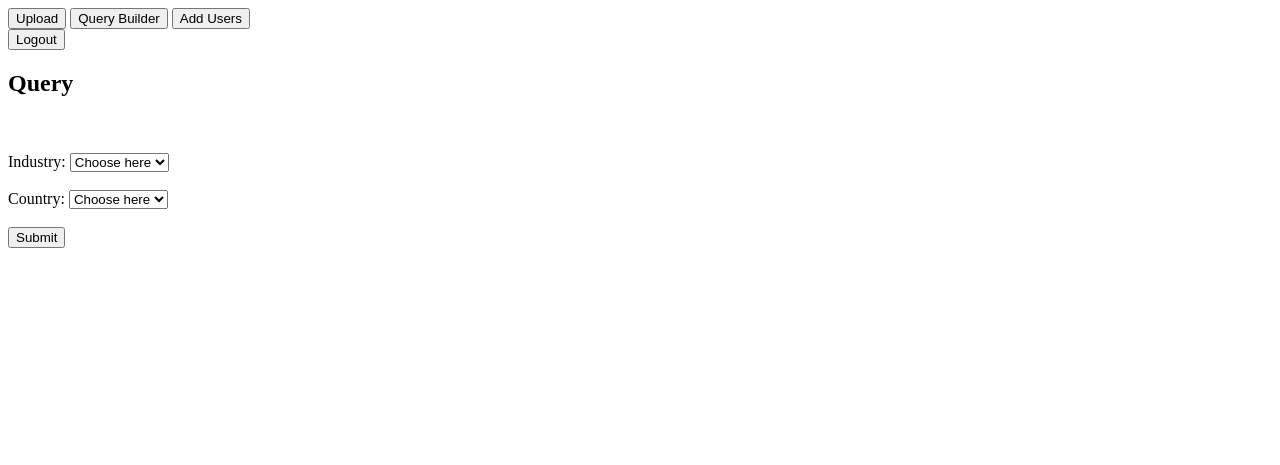
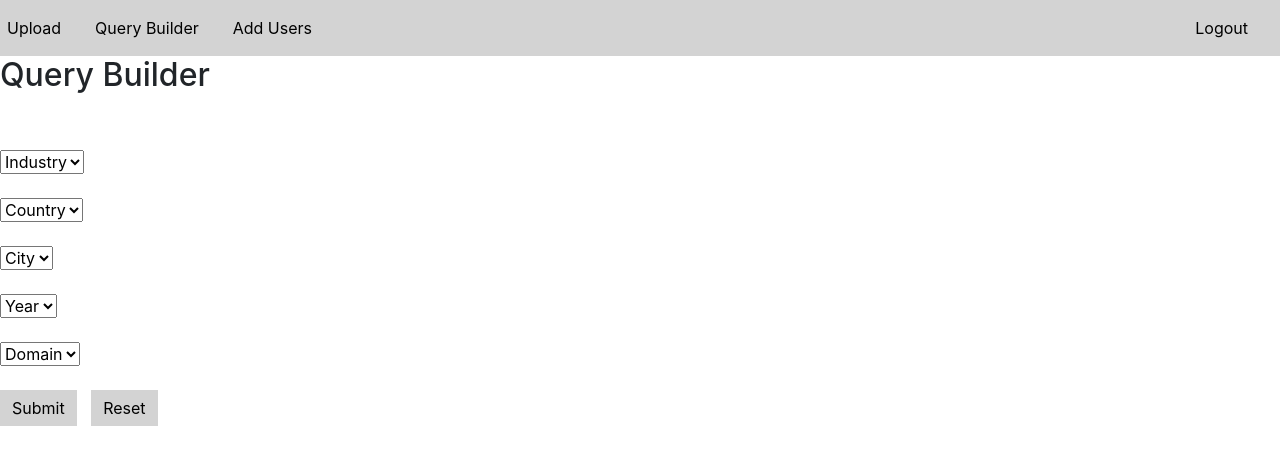
Before and after one commit to akshitasuthar29/Catalyst, a Django app: page /query_builder/ in a window 1280 px wide. Shown: the top 465 px of the page. Run offline with Django 3.2, Linux system fonts and the light colour scheme; data that the repository does not hold is empty; some libraries are stand-ins or nearby versions.

Commit message:
enhancements

```diff
--- a/catalyst/models.py
+++ b/catalyst/models.py
@@ -16,6 +16,7 @@ class Catalyst(models.Model):
 
 class CMIUsers(models.Model):
     user = models.OneToOneField(User, on_delete=models.CASCADE)
+    username = models.CharField(max_length=100)
     email = models.CharField(max_length=100)
     password = models.CharField(max_length=100)
 
--- a/catalyst/templates/base.html
+++ b/catalyst/templates/base.html
@@ -2,18 +2,45 @@
 <html>
 <head>
     <title>{% block title %}{% endblock %}</title>
+    <!-- Bootstrap CSS -->
+    <link rel="stylesheet" href="https://stackpath.bootstrapcdn.com/bootstrap/4.5.2/css/bootstrap.min.css">
+    <style>
+        .top-line {
+            background-color: lightgrey;
+            padding: 10px;
+        }
+
+        button {
+            border: none;
+            outline: none;
+            background-color: lightgrey;
+            padding: 6px 12px;
+            margin-right: 10px;
+        }
+
+        .logout-link {
+            position: absolute;
+            top: 10px;
+            right: 10px;
+        }
+
+        .top-line button {
+            margin-right: 10px;
+        }
+
+    </style>
 </head>
 <body>
-
+    <div class="row top-line">
     <button onclick="redirectToUpload()">Upload</button>
     <button onclick="redirectToBuilder()">Query Builder</button>
     <button onclick="redirectToAdduser()">Add Users</button>
 
     <form action="{% url 'logout' %}" method="post">
         {% csrf_token %}
-        <button type="submit">Logout</button>
+        <button type="submit" class="logout-link">Logout</button>
     </form>
-
+    </div>
     {% block content %}{% endblock %}
 
     <script>
--- a/catalyst/templates/query_builder.html
+++ b/catalyst/templates/query_builder.html
@@ -6,29 +6,57 @@
 </head>
 <body>
     {% block content %}
-    <h2>Query</h2>
+    <h2>Query Builder</h2>
     <form id="data-form" onsubmit="submitForm(event)">
         <br><br>
 
-        <label for="industry">Industry:</label>
         <select id="industry-dropdown" name="industry">
-            <option value="" selected disabled hidden>Choose here</option>
+            <option value="" selected disabled hidden>Industry</option>
             {% for item in industry %}
                 <option value="{{ item }}">{{ item }}</option>
             {% endfor %}
         </select>
+        <br><br>
 
-        <br><br>
-        <label for="country">Country:</label>
         <select id="country-dropdown" name="country">
-            <option value="" selected disabled hidden>Choose here</option>
+            <option value="" selected disabled hidden>Country</option>
             {% for item in country %}
                 <option value="{{ item }}">{{ item }}</option>
             {% endfor %}
         </select>
         <br><br>
-        <button type="submit">Submit</button>
+
+        <select id="city-dropdown" name="city">
+            <option value="" selected disabled hidden>City</option>
+            {% for item in city %}
+                <option value="{{ item }}">{{ item }}</option>
+            {% endfor %}
+        </select>
+        <br><br>
+
+        <select id="year-dropdown" name="year">
+            <option value="" selected disabled hidden>Year</option>
+            {% for item in year %}
+                <option value="{{ item }}">{{ item }}</option>
+            {% endfor %}
+        </select>
+        <br><br>
+
+        <select id="domain-dropdown" name="domain">
+            <option value="" selected disabled hidden>Domain</option>
+            {% for item in domain %}
+                <option value="{{ item }}">{{ item }}</option>
+            {% endfor %}
+        </select>
+        <br><br>
+        <div>
+            <button type="submit">Submit</button>
+            <button type="button" onclick="resetForm()">Reset</button>
+        </div>
     </form>
+
+    <br><br>
+    <div id="result"></div>
 
     <script>
         function submitForm(event) {
@@ -36,20 +64,28 @@
             const form = document.getElementById('data-form');
             const formData = new FormData(form);
 
+            // Convert the year to an integer before sending it
+            const year = formData.get('year');
+            formData.set('year', parseInt(year));
+
             fetch('', {
                 method: 'POST',
-                headers: {
-                    'Content-Type': 'application/json',
-                },
-                body: JSON.stringify({ data: formData }),
+                body: formData,
             })
             .then(response => response.json())
             .then(data => {
-                document.getElementById('result').innerHTML = `API Response: ${JSON.stringify(data)}`;
+                const count = data.count;
+                document.getElementById('result').innerHTML = `${count} records found in this query`;
             })
             .catch((error) => {
                 console.error('Error:', error);
             });
+        }
+
+        function resetForm() {
+        const form = document.getElementById('data-form');
+        form.reset();
+        document.getElementById('result').innerHTML = ''; // Clear the result text
     }
     </script>
     {% endblock %}
--- /dev/null
+++ b/catalyst/testing.py
@@ -0,0 +1,4 @@
+import pandas as pd
+
+df = pd.read_csv()
+df = pd.DataFrame()
--- a/catalyst/views.py
+++ b/catalyst/views.py
@@ -12,6 +12,7 @@ from allauth.account.forms import SignupForm
 from .models import CMIUsers
 from django.contrib.auth import authenticate, login
 from django.contrib import messages
+from background_task import background
 import pandas as pd
 #import numpy as np
 # Create your views here.
@@ -45,13 +46,14 @@ def home(request):
 @csrf_exempt
 def users(request):
     if request.method=="GET":
-        users = list(CMIUsers.objects.all().values_list('email',flat=True))
-    data = {
-        'data': users
-    }
-
-    return JsonResponse(data)
-    #return render(request, 'users.html')
+        #import pdb; pdb.set_trace()
+        users = CMIUsers.objects.all().values_list('username','email')
+        user_list = [list(item) for item in users]
+        data = {
+            'users': user_list
+        }
+        return render(request, 'users.html', data)
+    return render(request, 'users.html')
 
 @csrf_exempt
 def adduser(request):
@@ -63,9 +65,10 @@ def adduser(request):
         form = SignupForm(request.POST)
         if form.is_valid():
             user = form.save(request)
+            username = form.cleaned_data['username']
             email = form.cleaned_data['email']
             password = form.cleaned_data['password1']
-            cmi_user = CMIUsers.objects.create(user=user, email=email, password=password)
+            cmi_user = CMIUsers.objects.create(user=user, email=email, password=password, username = username)
             cmi_user.save()
             return redirect('users')
         else:
@@ -75,6 +78,23 @@ def adduser(request):
     return JsonResponse({"message":"User submitted"})
 
 
+@background(schedule=0)
+def process_file(file_path):
+    for chunk in pd.read_csv(file_path, chunksize=700000):
+        for index, row in chunk.iterrows():
+            Catalyst.objects.create(
+                name=row['name'],
+                domain=row['domain'],
+                year=row['year founded'],
+                industry=row['industry'],
+                size_range=row['size range'],
+                city=row['locality'],
+                country=row['country'],
+                linkedin_url=row['linkedin url']
+            )
+
+
+
 @csrf_exempt
 def upload(request):
     if not request.user.is_authenticated:
@@ -82,64 +102,53 @@ def upload(request):
     if request.method=="GET":
         return render(request, 'upload.html')
 
-    if request.method=="POST" and request.FILES['file']:
-        print("jdskhfjsh")
-        #file = request.FILES['file']
-        file= '/home/akshitasuthar/post/free-7-million-company-dataset/cmp.csv'
+    if request.method == "POST" and request.FILES['file']:
+        file = request.FILES['file']
 
-        # Iterate through file chunks and save them
-        for chunk in pd.read_csv(file, chunksize=100):
-            for index, row in chunk.iterrows():
-                created = Catalyst.objects.update_or_create(
-                    name=row['name'],
-                    domain=row['domain'],
-                    year=row['year founded'],
-                    industry=row['industry'],
-                    size_range=row['size range'],
-                    city=row['locality'],
-                    country=row['country'],
-                    linkedin_url=row['linkedin url']
-                )
-                if not created:
-                    return JsonResponse({'message': 'File already exists. Skipped uploading.'})
+        # Assuming you have saved the file locally, use its path
+        file_path = '/home/akshitasuthar/post/free-7-million-company-dataset/companies_sorted2.csv'
 
-        if created:
-            message = 'File upload successful.'
-        else:
-            message = 'File already exists. Skipped uploading.'
-
-
-        return JsonResponse({'message': message})
+        process_file(file_path)
+        return JsonResponse({'message': 'File upload successfully.'})
 
     return JsonResponse({'message': 'File upload failed.'})
 
 
 @csrf_exempt
 def query_builder(request):
-    if request.method=="GET":
-        """city = Catalyst.objects.all().values_list('city',flat=True).distinct()
-        state = Catalyst.objects.all().values_list('state',flat=True).distinct()
-        industry = Catalyst.objects.all().values_list('industry',flat=True).distinct()
-        year_founded = Catalyst.objects.all().values_list('year',flat=True).distinct()"""
-        country = Catalyst.objects.all().values_list('country',flat=True).distinct()
+    if request.method == "GET":
+
+        city = Catalyst.objects.all().values_list('city', flat=True).distinct().order_by('city')
+        industry = Catalyst.objects.all().values_list('industry', flat=True).distinct().order_by('industry')
+        country = Catalyst.objects.all().values_list('country', flat=True).distinct().order_by('country')
+        year = Catalyst.objects.all().values_list('year', flat=True).distinct().order_by('-year')
+        domain = Catalyst.objects.all().values_list('domain', flat=True).distinct().order_by('domain')
 
         context = {
-            #'city': city,
-            #'industry': industry,
-            #'year_founded': year_founded,
-            'country': country
+            'city': city,
+            'industry': industry,
+            'country': country,
+            'year' : year,
+            'domain' : domain
         }
         return render(request, 'query_builder.html', context)
 
-    if request.method=="POST":
+    if request.method == "POST":
         try:
-            data = request.POST.get('country')
-            print("hey")
-            queryset = Catalyst.objects.filter(country=data).distinct().count()
+            #import pdb; pdb.set_trace()
+            country_data = request.POST.get('country')
+            city_data = request.POST.get('city')
+            industry_data = request.POST.get('industry')
+            domain_data = request.POST.get('domain')
 
-            return JsonResponse({'message': "Success","count":queryset})
-            return JsonResponse(results, safe=False)
+            query_set = Catalyst.objects.filter(
+            country__iexact=country_data,
+            industry__iexact=industry_data, city__iexact=city_data, domain=domain_data).distinct()
+
+            count = query_set.count()
+
+            return JsonResponse({'message': 'Success', 'count': count})
         except Exception as e:
-            return HttpResponse(f"An error occurred: {e}")
+            return JsonResponse({'message': f'An error occurred: {e}'}, status=500)
 
     return HttpResponse("Invalid request method.")
--- a/catalystcount/settings.py
+++ b/catalystcount/settings.py
@@ -43,6 +43,7 @@ INSTALLED_APPS = [
     'catalyst',
     'allauth',
     'allauth.account',
+    'background_task',
 ]
 
 MIDDLEWARE = [
```
Also changed, not shown: catalyst/templates/home.html (+26 -14 lines), catalyst/templates/upload.html (+14 -1 lines), catalyst/templates/users.html (+42 -8 lines), catalyst/migrations/0004_cmiusers_username.py (added).
